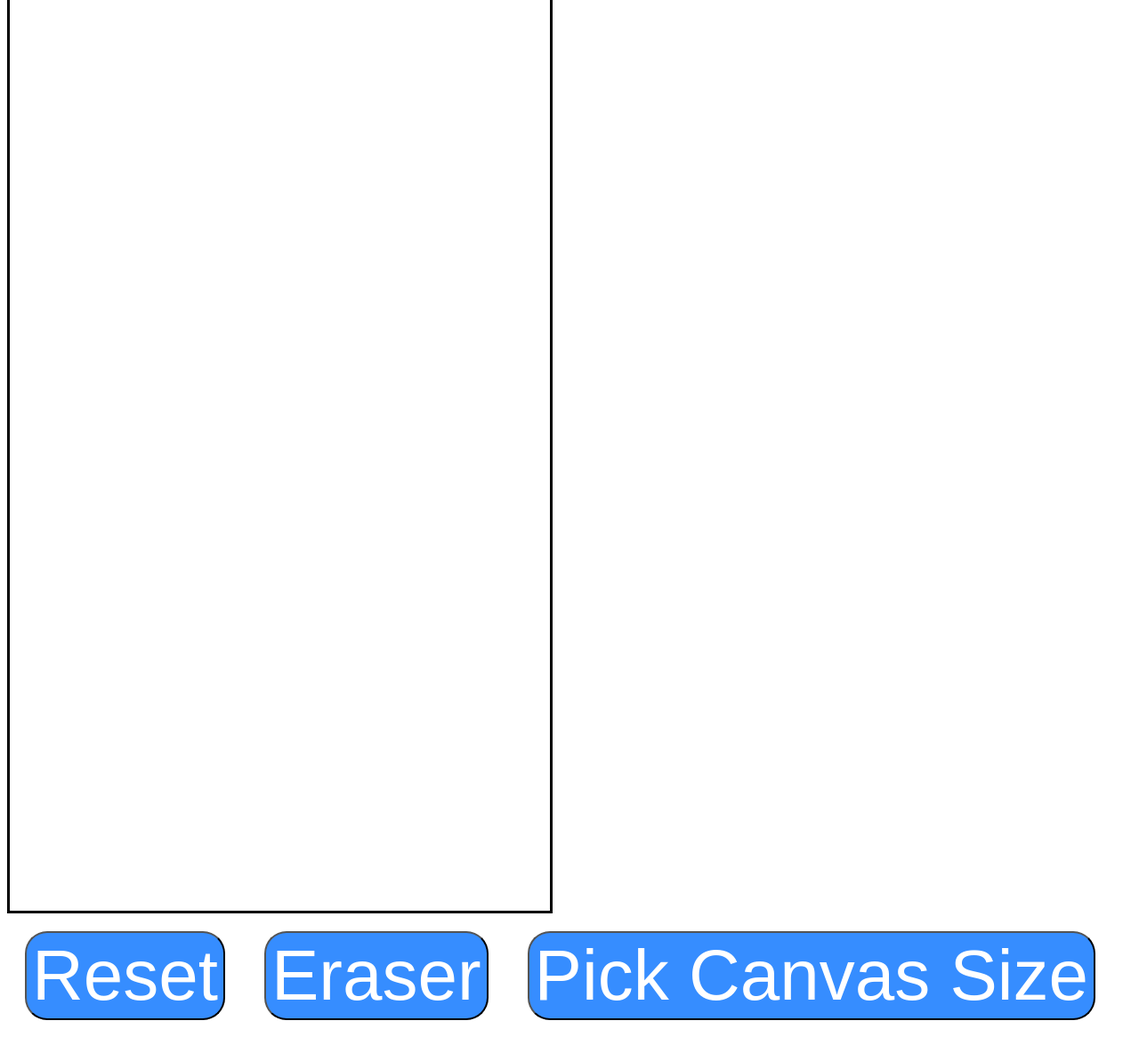
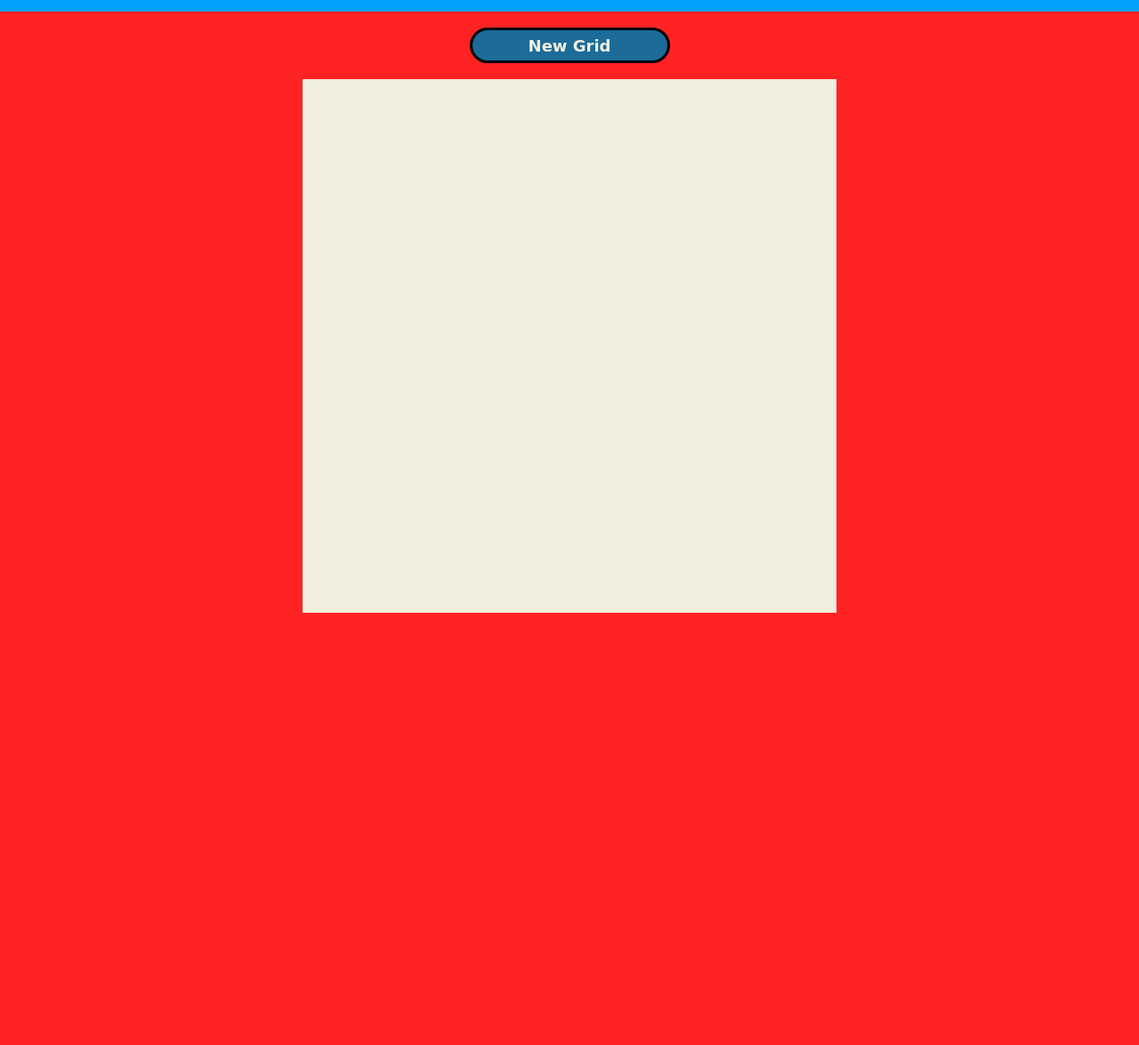
Before and after one commit to Arcxnum/odin-etch-a-sketch, a plain HTML site: page index.html in a window 1280 px wide. Shown: the part 87-1262 px from the top of the page at 89% size. After the commit the page ends 800 px from the top, so only its background shows below. Drawn offline with Linux system fonts and the light colour scheme.

Commit message:
finished

```diff
--- a/index.html
+++ b/index.html
@@ -2,20 +2,19 @@
 <html lang="en">
     <head>
         <meta charset="UTF-8">
-    <meta name="viewport" content="width=device-width, initial-scale=1.0">
-    <title>Etch-A-Sketch Project</title>
-    <link rel="stylesheet" href="style.css">
+        <meta name="viewport" content="width=device-width, initial-scale=1">
+        <title>Etch a Sketch Project</title>
+        <link href="style.css" rel="stylesheet">
+        <script src="script.js" defer></script>
     </head>
     <body>
-
+        <div class="header">
+           Etch-a-Sketch
+        </div>
+        <div class="flex">
+            <button id="grid">New Grid</button>
             <div id="container">
-        <div id="gridContainer"></div>
             </div>
-
-    <button id="resetBtn">Reset</button>
-    <button id="eraserBtn">Eraser</button>
-    <button id="sizeBtn">Pick Canvas Size</button>
-
-    <script src="script.js"></script>
+        </div>
     </body>
 </html>
--- a/script.js
+++ b/script.js
@@ -1,27 +1,35 @@
-let numGridElements = 16 * 16; //starting grid size
+const container = document.querySelector("#container");
+const gridBtn = document.querySelector("#grid");
+let promptInput = 0;
+function createGrid(promptInput){
 
-let gridContainer = document.querySelector("#gridContainer");
-let childElements = gridContainer.querySelectorAll("*"); //to select all boxes
+    let widthValue = `calc(600px / ${promptInput})`;
+    let heightValue = widthValue;
 
-function changeColor(event) {
-    let hoveredSquare = event.target;
-    hoveredSquare.style.backgroundColor = "black";
+    for(i = 0; i < (promptInput * promptInput); i++){
+        let div = document.createElement("div");
+        div.setAttribute("style", `width: ${widthValue}; height: ${heightValue}; `);
+        container.appendChild(div);
+        div.addEventListener("mouseover", () => {
+            div.style.backgroundColor = "black";
+        });
+    }
 }
 
-for (let i = 0; i < numGridElements; i++) {
-    let containerDiv = document.createElement("div");
-    containerDiv.classList = "square";
-    containerDiv.setAttribute("style", "width: 50px; height: 50px;");
-    gridContainer.appendChild(containerDiv);
+gridBtn.addEventListener('click', () => {
+    while (container.firstChild) {
+        container.firstChild.remove();
+      }
 
-    containerDiv.addEventListener("mouseover", changeColor);
-}
+    promptInput = Number(promptInput);
+    promptInput = prompt('Enter the grid size (Between 1 - 100)');
+    if(promptInput >= 1 && promptInput <= 100){
+        createGrid(promptInput);
+    }
+    else {
+        alert("Invalid, defaulting to size 16");
+        createGrid(16);
+    }
+})
 
-let resetBtn = document.querySelector("#resetBtn");
-let eraserBtn = document.querySelector("#eraserBtn");
-let sizeBtn = document.querySelector("#sizeBtn");
-
-resetBtn.addEventListener("click", () => {
-    const allSquares = gridContainer.querySelectorAll(".square");
-    allSquares.forEach(square => square.style.backgroundColor = "white");
-});
+createGrid(16);
--- a/style.css
+++ b/style.css
@@ -1,45 +1,52 @@
-#container {
-    width: 48%; /* Set container to 48% width */
-    display: flex;
-    border-style: solid;
+*{
+    margin: 0;
+    padding: 0;
+    font-family: "Playwrite MX", cursive, sans-serif;
+    color: #f2efdf;
+    font-weight: bold;
 }
 
-#gridContainer { /* I have done this so the squares wrap around the space it has instead of squishing through the sides */
+body{
+    background-color: #ff2323;
+    display: flex;
+    flex-direction: column;
+}
+
+.flex{
+    display: flex;
+    flex-direction: column;
+    align-items: center;
+}
+
+.header{
+    display: flex;
+    justify-content: center;
+    align-items: center;
+    width: auto;
+    height: 100px;
+    background-color: #02a2ff;
+    font-size: 36px;
+}
+
+#container{
+    background-color: #f2efdf;
     display: flex;
     flex-wrap: wrap;
-}
-#gridContainer div {
-    display: flex;
-    flex-grow: 1; /* I have to specify this so the canvas can accomadate the size of the squares if it changes */
-    flex-shrink: 1;
-    width: 100px;
-    height: 100px;
+    width: 600px;
+    height: 600px;
 }
 
-#resetBtn {
-    font-size: 5em;
-    margin: 20px;
-    height: 100px;
-    font-family: sans-serif, Helvetica, Arial;
+button{
+    background-color: #1c6b98;
+    width: 225px;
+    height: 40px;
+    margin: 1em 0;
+    font-size: 18px;
+    border-width: 3px;
+    border-style: solid;
     border-radius: 25px;
-    background-color: rgb(54, 141, 255);
-    color: white;
 }
-#eraserBtn {
-    font-size: 5em;
-    margin: 20px;
-    height: 100px;
-    font-family: sans-serif, Helvetica, Arial;
-    border-radius: 25px;
-    background-color: rgb(54, 141, 255);
-    color: white;
+
+button:hover {
+  background-color: #74c3ff;
 }
-#sizeBtn {
-    font-size: 5em;
-    margin: 20px;
-    height: 100px;
-    font-family: sans-serif, Helvetica, Arial;
-    border-radius: 25px;
-    background-color: rgb(54, 141, 255);
-    color: white;
-}
```
Lines whose indentation alone changed are shown as unchanged.
